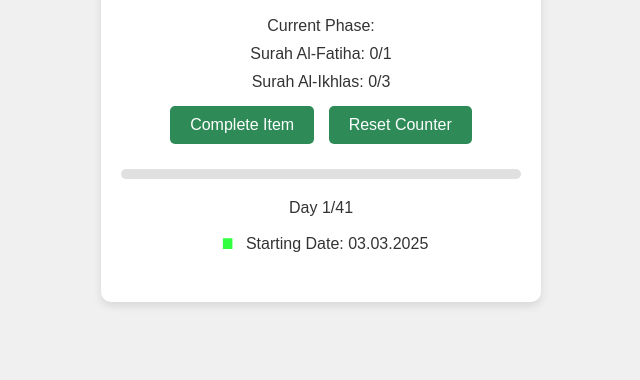
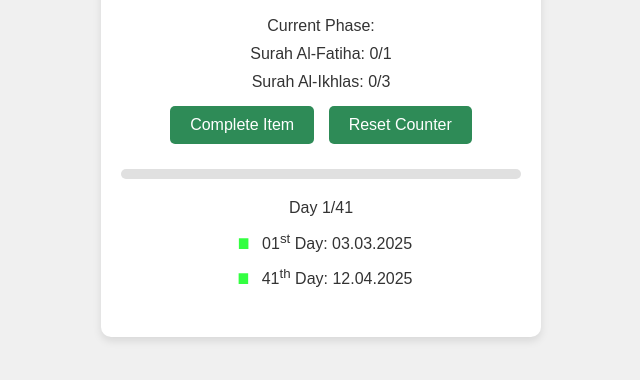
Before and after one commit to MinhajSiam/41DaysAmol, a plain HTML site: page index.html in a window 1280 px wide. Shown: the part 194-574 px from the top of the page, without its empty margins (319-959 px from the left). Drawn offline with Linux system fonts and the light colour scheme.

Commit message:
Update starting and ending date display in progress section

```diff
--- a/index.html
+++ b/index.html
@@ -119,8 +119,10 @@
         <p>Day <span id="dayCount">1</span>/41</p>
         <!-- <p><i class="fa-solid fa-circle" style="color: #33ff41;"></i> Start Day: <span id="dayCount">03</span>.03.2025</p> -->
         <!-- <p><i class="fa-solid fa-circle" style="color: #33ff41;"></i> Start Day: 03.03.2025</p> -->
-        <p style="margin-top: -70px;"><span style="color: #33ff41; font-size: 100px;">.</span> Starting Date: 03.03.2025
-        </p>
+        <p style="margin-top: -70px;"><span style="color: #33ff41; font-size: 100px;">.</span> 01<sup>st</sup> Day:
+            03.03.2025</p>
+        <p style="margin-top: -90px;"><span style="color: #33ff41; font-size: 100px;">.</span> 41<sup>th</sup> Day:
+            12.04.2025</p>
     </div>
 
     <script>
```
